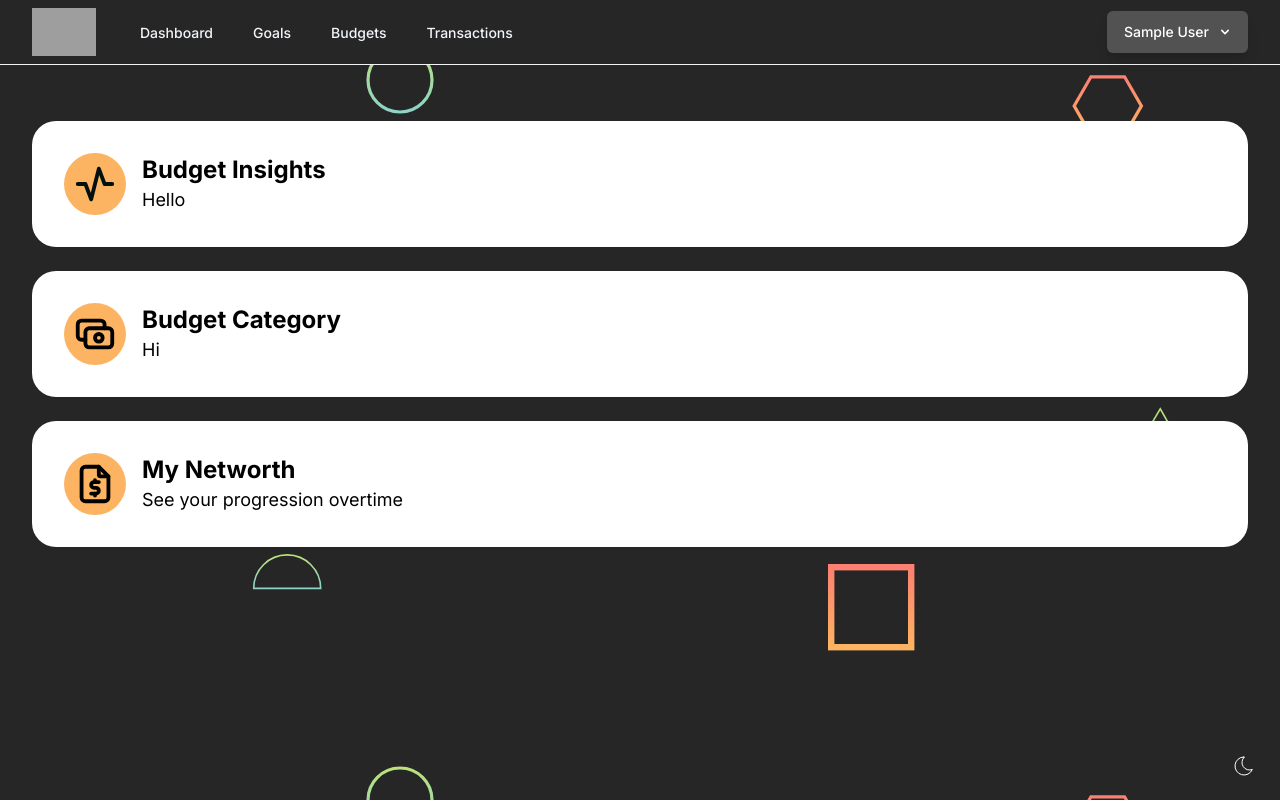
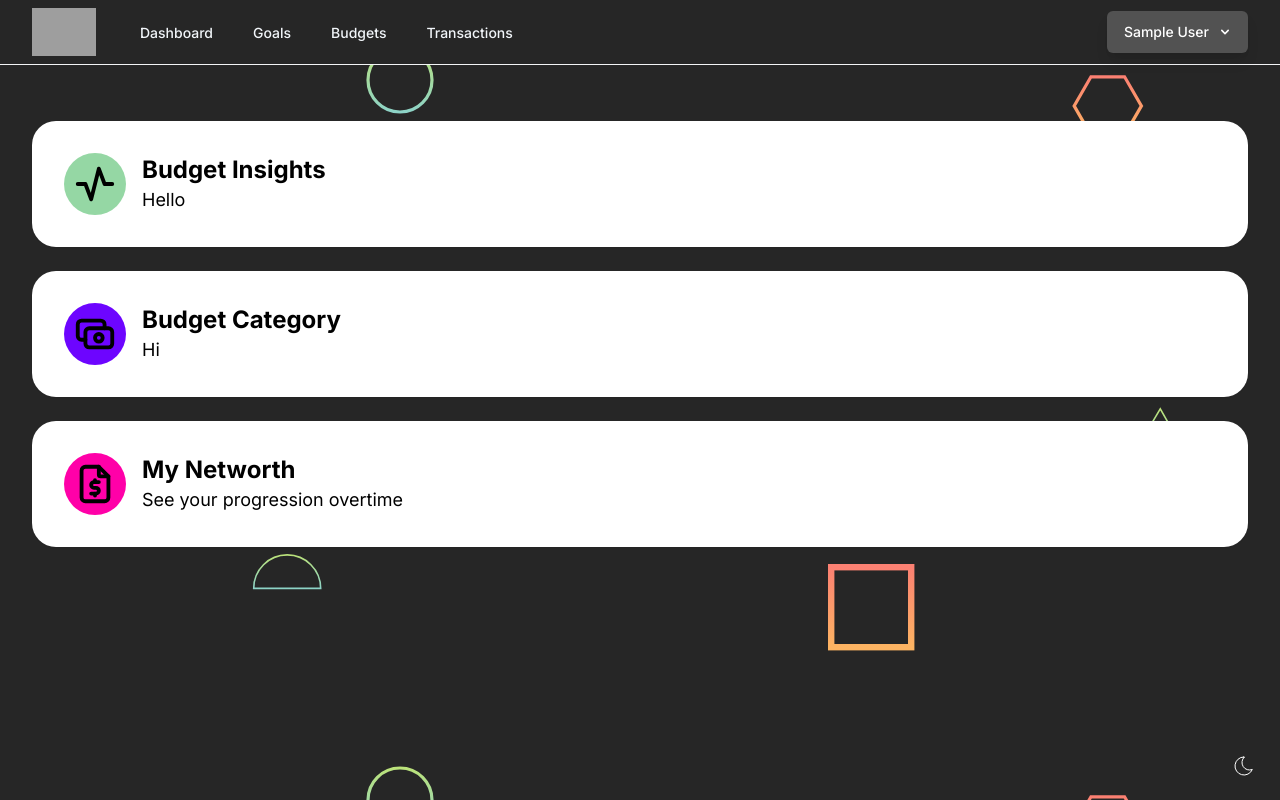
Before and after one commit to npeteros/AuditPH-TS, a Next.js app: page /reports in a window 1280 px wide. Built offline with nearby package versions, Linux system fonts and the light colour scheme; no server answers; the database is empty; sample sign-in values are in the browser's storage; grey boxes are pictures that could not be loaded.

Commit message:
changed colors

```diff
--- a/src/app/reports/page.tsx
+++ b/src/app/reports/page.tsx
@@ -15,8 +15,8 @@ export default async function Page() {
             <div className="max-w-7xl mx-auto p-4 sm:p-6 lg:p-8">
                 <div className="w-full bg-white border-gray-300 focus:border-indigo-300 rounded-3xl shadow-sm my-6">
                     <div className="p-4 flex">
-                        <div className="bg-[#fdb462] w-fit rounded-full p-2 m-4">
-                            <svg width="46" height="46" fill="none" stroke="#001110" stroke-linecap="round" stroke-linejoin="round" stroke-width="2" viewBox="0 0 24 24" xmlns="http://www.w3.org/2000/svg">
+                        <div className="bg-[#95d7a4] w-fit rounded-full p-2 m-4">
+                            <svg width="46" height="46" fill="none" stroke="currentColor" stroke-linecap="round" stroke-linejoin="round" stroke-width="2" viewBox="0 0 24 24" xmlns="http://www.w3.org/2000/svg">
                                 <path d="M3 12h4l3 8 4-16 3 8h4"></path>
                             </svg>
                         </div>
@@ -29,7 +29,7 @@ export default async function Page() {
 
                 <div className="w-full bg-white border-gray-300 focus:border-indigo-300 rounded-3xl shadow-sm my-6">
                     <div className="p-4 flex">
-                        <div className="bg-[#fdb462] w-fit rounded-full p-2 m-4">
+                        <div className="bg-[#6d05ff] w-fit rounded-full p-2 m-4">
                             <svg width="46" height="46" fill="none" stroke="currentColor" stroke-linecap="round" stroke-linejoin="round" stroke-width="2" viewBox="0 0 24 24" xmlns="http://www.w3.org/2000/svg">
                                 <path d="M19 9H9a2 2 0 0 0-2 2v6a2 2 0 0 0 2 2h10a2 2 0 0 0 2-2v-6a2 2 0 0 0-2-2Z"></path>
                                 <path d="M14 16a2 2 0 1 0 0-4 2 2 0 0 0 0 4Z"></path>
@@ -45,7 +45,7 @@ export default async function Page() {
 
                 <div className="w-full bg-white border-gray-300 focus:border-indigo-300 rounded-3xl shadow-sm my-6">
                     <div className="p-4 flex">
-                        <div className="bg-[#fdb462] w-fit rounded-full p-2 m-4">
+                        <div className="bg-[#ff00a8] w-fit rounded-full p-2 m-4">
                             <svg width="46" height="46" fill="none" stroke="currentColor" stroke-linecap="round" stroke-linejoin="round" stroke-width="2" viewBox="0 0 24 24" xmlns="http://www.w3.org/2000/svg">
                                 <path d="M14 3v4a1 1 0 0 0 1 1h4"></path>
                                 <path d="M17 21H7a2 2 0 0 1-2-2V5a2 2 0 0 1 2-2h7l5 5v11a2 2 0 0 1-2 2Z"></path>
```
